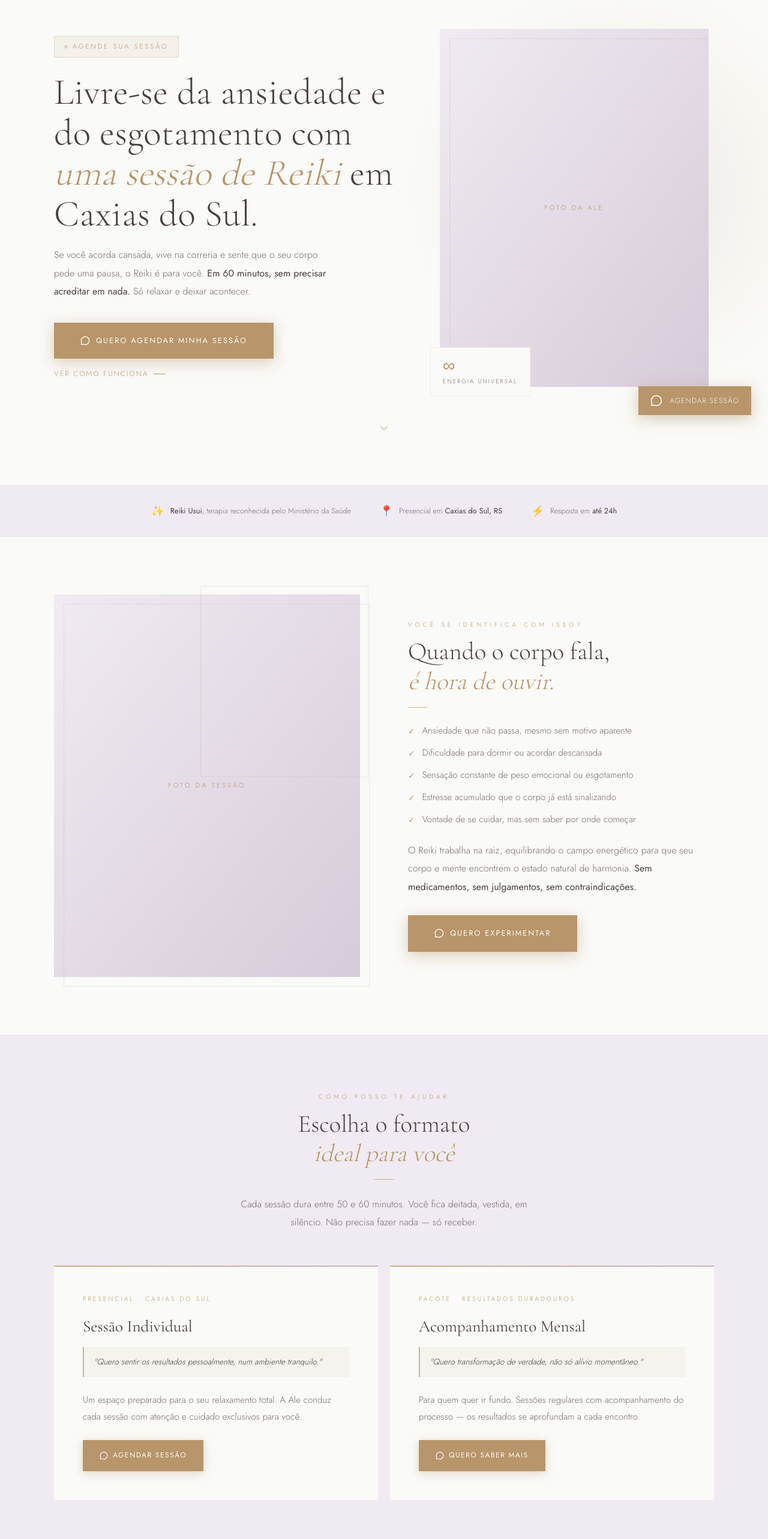
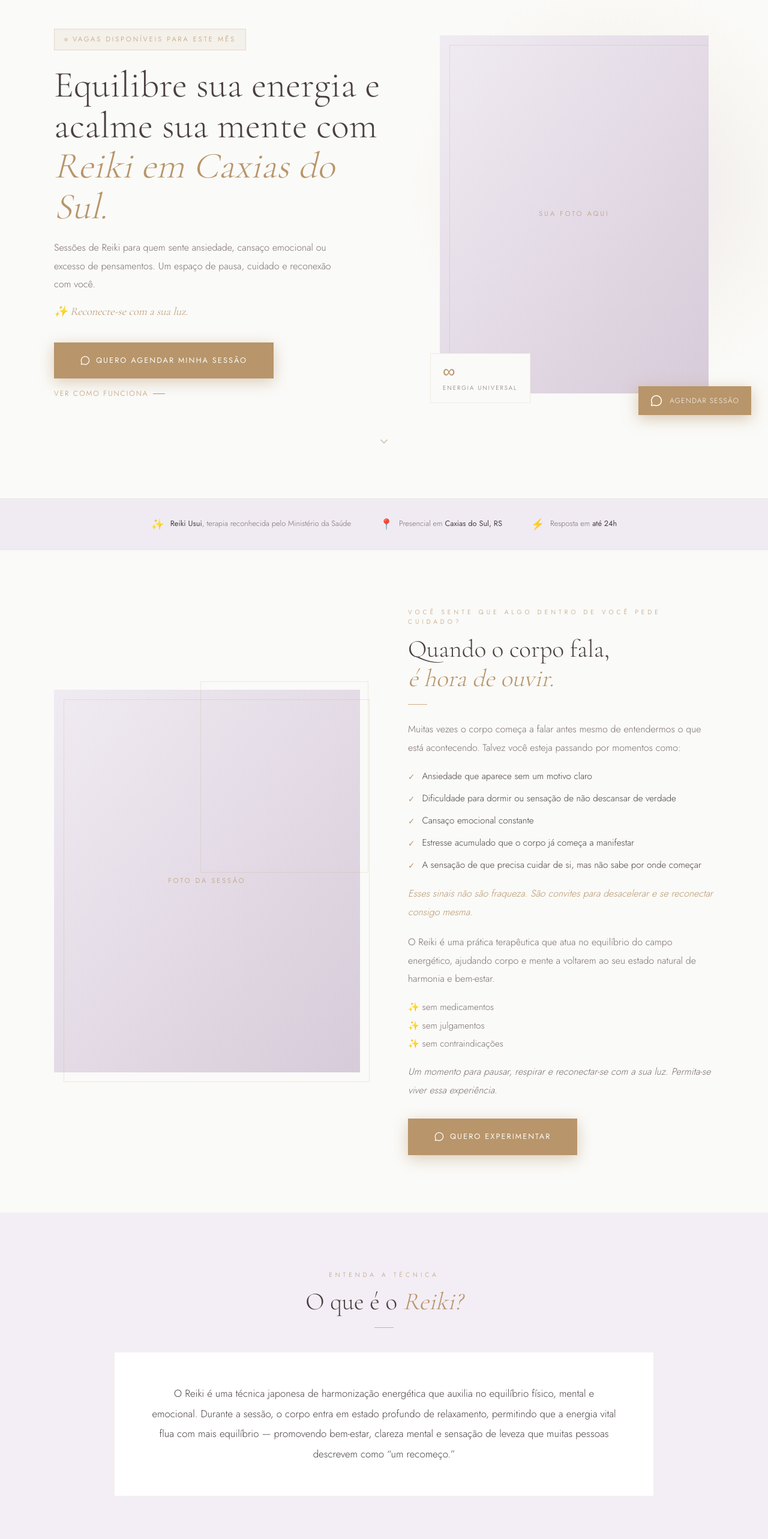
Before and after one commit to susiguerra1-pixel/alevencatoreiki, a Next.js app: page / in a window 1280 px wide. Shown: the part 80-2646 px from the top of the page at 60% size. Built offline with nearby package versions, Linux system fonts and the light colour scheme.

Commit message:
feat: atualiza componentes da aplicação

```diff
--- a/src/app/page.tsx
+++ b/src/app/page.tsx
@@ -2,6 +2,7 @@ import Header from "@/components/Header";
 import Hero from "@/components/Hero";
 import SocialStrip from "@/components/SocialStrip";
 import ComoFunciona from "@/components/ComoFunciona";
+import OqueEReiki from "@/components/OqueEReiki";
 import Sessoes from "@/components/Sessoes";
 import Testimonials from "@/components/Testimonials";
 import FAQ from "@/components/FAQ";
@@ -20,6 +21,7 @@ export default function Home() {
         <Hero />
         <SocialStrip />
         <ComoFunciona />
+        <OqueEReiki />
         <Sessoes />
         <Testimonials />
         <FAQ />
--- a/src/components/ComoFunciona.tsx
+++ b/src/components/ComoFunciona.tsx
@@ -5,11 +5,11 @@ import { whatsappLink, WHATSAPP_MESSAGES } from "@/lib/constants";
 import AnimatedSection from "./AnimatedSection";
 
 const symptoms = [
-  "Ansiedade que não passa, mesmo sem motivo aparente",
-  "Dificuldade para dormir ou acordar descansada",
-  "Sensação constante de peso emocional ou esgotamento",
-  "Estresse acumulado que o corpo já está sinalizando",
-  "Vontade de se cuidar, mas sem saber por onde começar",
+  "Ansiedade que aparece sem um motivo claro",
+  "Dificuldade para dormir ou sensação de não descansar de verdade",
+  "Cansaço emocional constante",
+  "Estresse acumulado que o corpo já começa a manifestar",
+  "A sensação de que precisa cuidar de si, mas não sabe por onde começar",
 ];
 
 export default function ComoFunciona() {
@@ -36,7 +36,7 @@ export default function ComoFunciona() {
         <AnimatedSection delay={0.15}>
           <div>
             <p className="text-[0.65rem] tracking-[5px] uppercase text-[#B8956A] mb-3 font-light">
-              Você se identifica com isso?
+              Você sente que algo dentro de você pede cuidado?
             </p>
             <h2 className="font-cormorant text-[clamp(2rem,3.2vw,3rem)] font-light text-[#4A4040] leading-[1.2] mb-0">
               Quando o corpo fala,
@@ -46,11 +46,17 @@ export default function ComoFunciona() {
 
             <div className="gold-line" />
 
-            <ul className="flex flex-col gap-3 mb-6 list-none">
+            <p className="text-[1rem] leading-[1.9] text-[#7A6E6E] font-light mb-5">
+              Muitas vezes o corpo começa a falar antes mesmo de entendermos o
+              que está acontecendo. Talvez você esteja passando por momentos
+              como:
+            </p>
+
+            <ul className="flex flex-col gap-3 mb-5 list-none">
               {symptoms.map((s, i) => (
                 <li
                   key={i}
-                  className="flex items-start gap-3 text-[0.95rem] text-[#7A6E6E] font-light leading-[1.65]"
+                  className="flex items-start gap-3 text-[0.95rem] text-[#4A4040] font-light leading-[1.65]"
                 >
                   <span className="text-[#B8956A] text-[0.85rem] mt-0.5 shrink-0">✓</span>
                   {s}
@@ -58,12 +64,28 @@ export default function ComoFunciona() {
               ))}
             </ul>
 
-            <p className="text-[1rem] leading-[1.9] text-[#7A6E6E] font-light mb-8">
-              O Reiki trabalha na raiz, equilibrando o campo energético para
-              que seu corpo e mente encontrem o estado natural de harmonia.{" "}
-              <strong className="text-[#4A4040] font-normal">
-                Sem medicamentos, sem julgamentos, sem contraindicações.
-              </strong>
+            <p className="text-[1rem] leading-[1.9] font-light italic mb-5" style={{color:"var(--gold,#B8956A)"}}>
+              Esses sinais não são fraqueza. São convites para desacelerar e se
+              reconectar consigo mesma.
+            </p>
+
+            <p className="text-[1rem] leading-[1.9] text-[#7A6E6E] font-light mb-5">
+              O Reiki é uma prática terapêutica que atua no equilíbrio do campo
+              energético, ajudando corpo e mente a voltarem ao seu estado natural
+              de harmonia e bem-estar.
+            </p>
+
+            <div className="flex flex-col gap-1.5 mb-5">
+              {["sem medicamentos", "sem julgamentos", "sem contraindicações"].map((item) => (
+                <span key={item} className="text-[0.95rem] text-[#7A6E6E] font-light">
+                  ✨ {item}
+                </span>
+              ))}
+            </div>
+
+            <p className="text-[1rem] leading-[1.9] text-[#7A6E6E] font-light italic mb-8">
+              Um momento para pausar, respirar e reconectar-se com a sua luz.
+              Permita-se viver essa experiência.
             </p>
 
             <a
--- a/src/components/Hero.tsx
+++ b/src/components/Hero.tsx
@@ -25,23 +25,23 @@ export default function Hero() {
               <div className="inline-flex items-center gap-2 bg-[rgba(184,149,106,0.1)] border border-[rgba(184,149,106,0.25)] px-4 py-2 mb-6">
                 <span className="inline-block w-1.5 h-1.5 rounded-full bg-[#B8956A] animate-pulse-gold" />
                 <span className="text-[0.7rem] tracking-[3px] uppercase text-[#B8956A] font-light">
-                  Agende sua sessão
+                  Vagas disponíveis para este mês
                 </span>
               </div>
 
               <h1 className="font-cormorant text-[clamp(2.8rem,4.8vw,4.6rem)] font-light text-[#4A4040] leading-[1.1] mb-5 tracking-[0.3px]">
-                Livre-se da ansiedade e do esgotamento com{" "}
-                <em className="italic text-[#B8956A]">uma sessão de Reiki</em>{" "}
-                em Caxias do Sul.
+                Equilibre sua energia e acalme sua mente com{" "}
+                <em className="italic text-[#B8956A]">Reiki em Caxias do Sul.</em>
               </h1>
 
-              <p className="text-[1rem] leading-[1.9] text-[#7A6E6E] font-light max-w-[460px] mb-9">
-                Se você acorda cansada, vive na correria e sente que o seu corpo
-                pede uma pausa, o Reiki é para você.{" "}
-                <strong className="text-[#4A4040] font-normal">
-                  Em 60 minutos, sem precisar acreditar em nada.
-                </strong>{" "}
-                Só relaxar e deixar acontecer.
+              <p className="text-[1rem] leading-[1.9] text-[#7A6E6E] font-light max-w-[480px] mb-4">
+                Sessões de Reiki para quem sente ansiedade, cansaço emocional ou
+                excesso de pensamentos. Um espaço de pausa, cuidado e reconexão
+                com você.
+              </p>
+
+              <p className="font-cormorant text-[1.15rem] italic text-[#B8956A] mb-9 font-light">
+                ✨ Reconecte-se com a sua luz.
               </p>
 
               {/* CTAs */}
@@ -72,7 +72,7 @@ export default function Hero() {
               <div className="relative w-full aspect-[3/4] bg-gradient-to-br from-[#F0EBF2] to-[#D7CBD9] flex items-center justify-center overflow-hidden image-frame-offset">
                 {/* Se tiver foto: <Image src="/images/ale-hero.jpg" alt="Ale Vencato — Terapeuta de Reiki em Caxias do Sul" fill className="object-cover object-top" priority /> */}
                 <p className="text-[0.7rem] tracking-[3px] uppercase text-[#B8956A] font-light">
-                  Foto da Ale
+                  Sua foto aqui
                 </p>
               </div>
 
--- /dev/null
+++ b/src/components/OqueEReiki.tsx
@@ -0,0 +1,29 @@
+import AnimatedSection from "./AnimatedSection";
+
+export default function OqueEReiki() {
+  return (
+    <section id="oque" className="bg-[#F3EEF5] py-24 px-[6%]">
+      <div className="max-w-[900px] mx-auto text-center">
+        <AnimatedSection>
+          <p className="text-[0.65rem] tracking-[5px] uppercase text-[#B8956A] mb-3 font-light">
+            Entenda a técnica
+          </p>
+          <h2 className="font-cormorant text-[clamp(2rem,3.2vw,3rem)] font-light text-[#4A4040] leading-[1.2]">
+            O que é o <em className="italic text-[#B8956A]">Reiki?</em>
+          </h2>
+          <div className="gold-line-center" />
+          <div className="bg-white p-13 mt-10 border border-[rgba(184,149,106,0.15)] px-[60px] py-[52px]">
+            <p className="text-[1.05rem] leading-[2] text-[#4A4040] font-light">
+              O Reiki é uma técnica japonesa de harmonização energética que
+              auxilia no equilíbrio físico, mental e emocional. Durante a
+              sessão, o corpo entra em estado profundo de relaxamento,
+              permitindo que a energia vital flua com mais equilíbrio —
+              promovendo bem-estar, clareza mental e sensação de leveza que
+              muitas pessoas descrevem como &ldquo;um recomeço.&rdquo;
+            </p>
+          </div>
+        </AnimatedSection>
+      </div>
+    </section>
+  );
+}
--- a/src/components/Sessoes.tsx
+++ b/src/components/Sessoes.tsx
@@ -27,7 +27,7 @@ const sessions = [
 
 export default function Sessoes() {
   return (
-    <section id="sessoes" className="bg-[#F0EBF2] py-24 px-[6%]">
+    <section id="sessoes" className="bg-white py-24 px-[6%]">
       <div className="max-w-[1100px] mx-auto">
 
         {/* Header */}
@@ -53,7 +53,7 @@ export default function Sessoes() {
         <div className="grid md:grid-cols-2 gap-5">
           {sessions.map((s, i) => (
             <AnimatedSection key={i} delay={i * 0.1}>
-              <div className="bg-[#FAFAF8] p-12 relative overflow-hidden flex flex-col card-hover">
+              <div className="bg-[#F3EEF5] p-12 relative overflow-hidden flex flex-col card-hover">
                 {/* Acento superior */}
                 <div className="absolute top-0 left-0 right-0 h-0.5 bg-gradient-to-r from-[#D4AF82] to-[#C4B5C8]" />
 
--- a/src/lib/constants.ts
+++ b/src/lib/constants.ts
@@ -1,7 +1,7 @@
 /* ── Informações de contato ── */
 export const WHATSAPP_NUMBER = "54981178795";
-export const INSTAGRAM_HANDLE = "alevencato_reiki";
-export const INSTAGRAM_URL = "https://www.instagram.com/alevencato_reiki/";
+export const INSTAGRAM_HANDLE = "alevencato.reiki";
+export const INSTAGRAM_URL = "https://www.instagram.com/alevencato.reiki/";
 export const GOOGLE_REVIEW_URL = "https://share.google/0sd7cJ3ECoBSqg5dL";
 export const SITE_URL = "https://alevencatoreiki.com.br";
 
```
Also changed, not shown: src/components/SobreAle.tsx (+14 -9 lines), .claude/launch.json, 1 other file (tests, documents, lock files or other folders).
